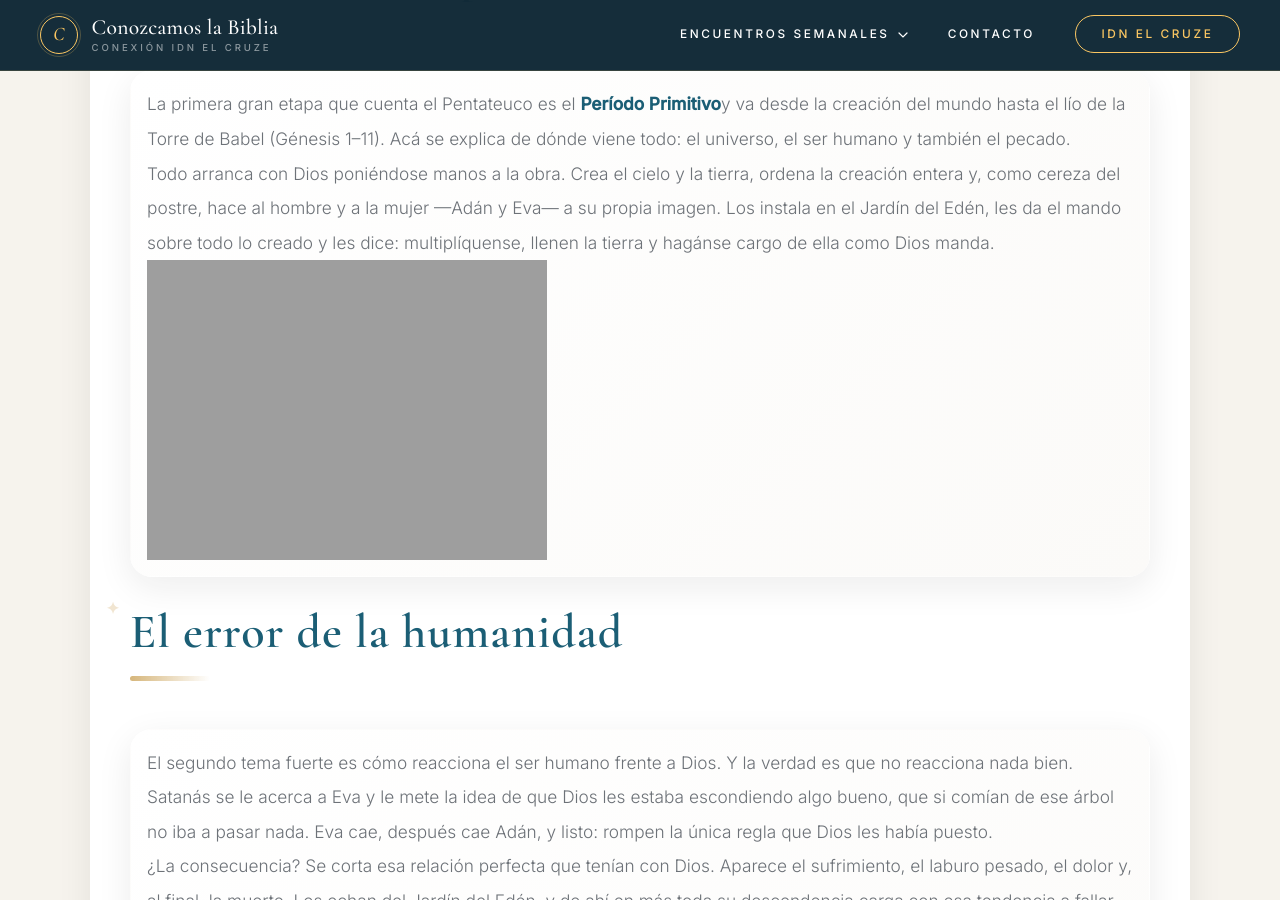
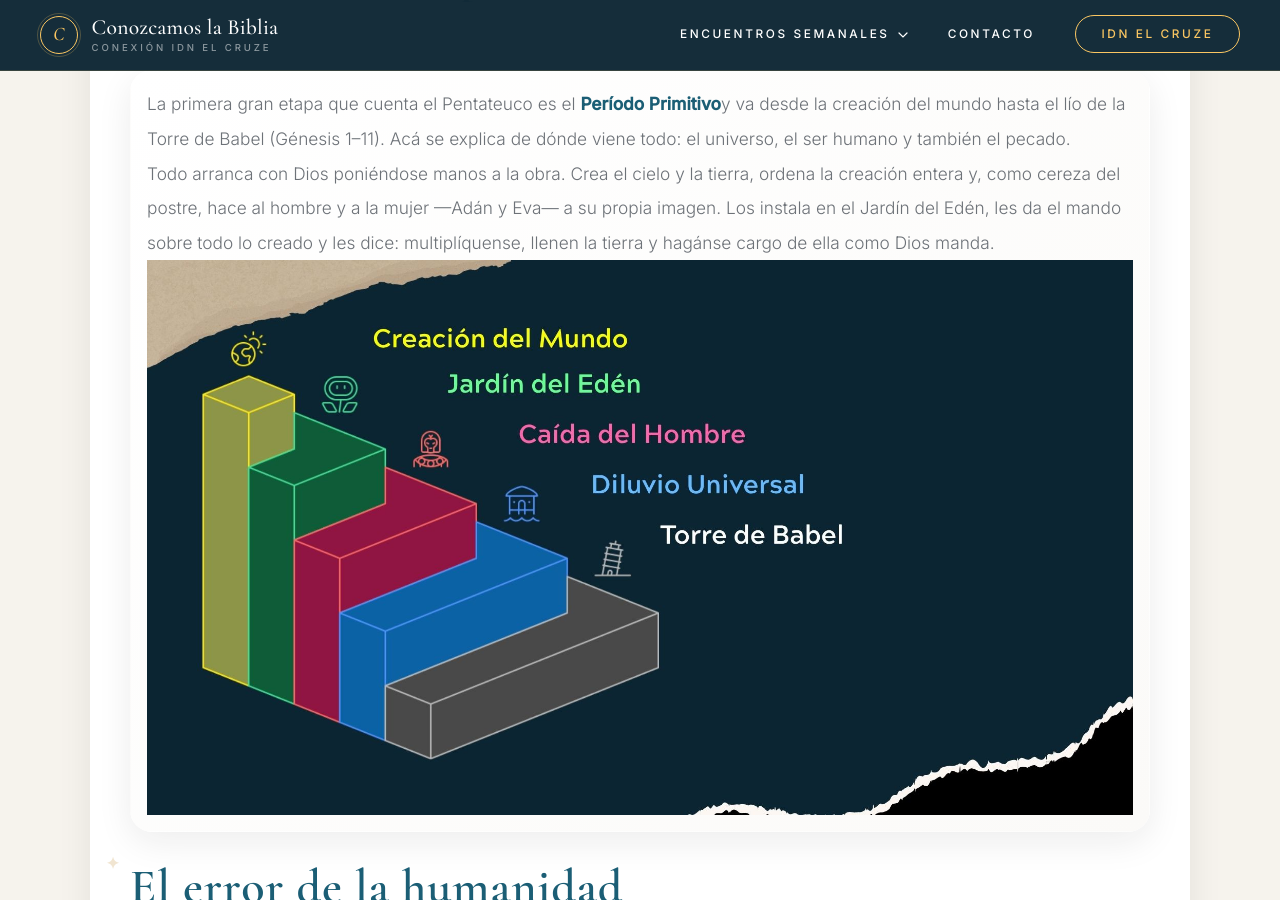
Before and after one commit to iporoma/conozcamoslabiblia, a Jekyll site: the page built from test1.html, in a window 1280 px wide and 900 px high, scrolled down 951 px. Built offline with Jekyll 4.4.1, drawn with Linux system fonts in a browser that asks for light colours.

Commit message:
Update image source in test1.html

```diff
--- a/test1.html
+++ b/test1.html
@@ -24,7 +24,7 @@
     <div class="intro-box">
       <p>La primera gran etapa que cuenta el Pentateuco es el <strong>Período Primitivo</strong>y va desde la creación del mundo hasta el lío de la Torre de Babel (Génesis 1–11). Acá se explica de dónde viene todo: el universo, el ser humano y también el pecado.</p>
       <p>Todo arranca con Dios poniéndose manos a la obra. Crea el cielo y la tierra, ordena la creación entera y, como cereza del postre, hace al hombre y a la mujer —Adán y Eva— a su propia imagen. Los instala en el Jardín del Edén, les da el mando sobre todo lo creado y les dice: multiplíquense, llenen la tierra y hagánse cargo de ella como Dios manda.</p>
-      <img src="https://iporoma.github.io/conozcamoslabiblia/images/1.jpg" alt="Etapas del periodo">
+      <img src="https://iporoma.github.io/conozcamoslabiblia/images/2.jpg" alt="Etapas del periodo">
     </div>
 
     <h2>El error de la humanidad</h2>
```
